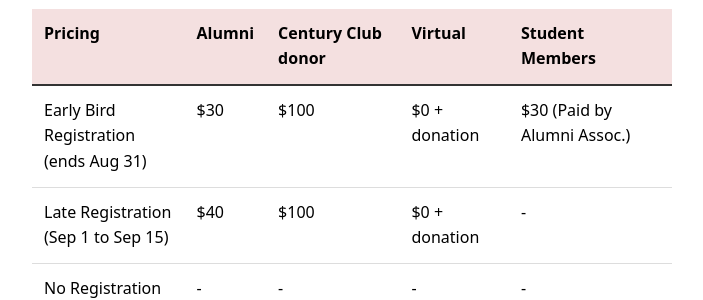
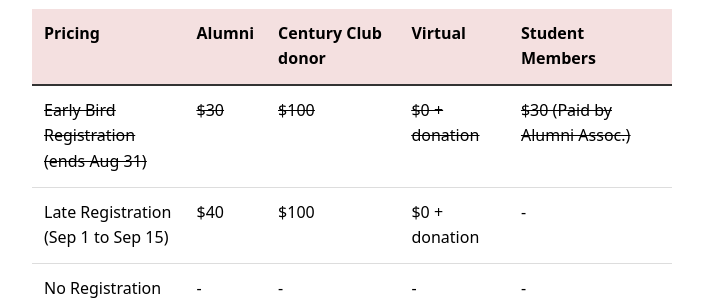
Before and after one commit to mciechanumich/WES100, a Jekyll site: the page built from docs/index.html, in a window 1280 px wide. Shown: the part 1423-1723 px from the top of the page, without its empty margins (288-991 px from the left). Built offline with Jekyll 4.4.1, drawn with Linux system fonts in a browser that asks for light colours.

Commit message:
fix: strike

```diff
--- a/docs/index.html
+++ b/docs/index.html
@@ -102,17 +102,17 @@ Early registration is $30 during August. After August, late registration will be
             </div>
 
             <!-- Data Row 1 -->
-            <div class="div-table-row" class="crossed-out">
-              <div class="div-table-cell">
+            <div class="div-table-row crossed-out">
+              <div class="div-table-cell crossed-out">
 Early Bird Registration
 <br/>
 (ends Aug 31)
 </div>
 
-            <div class="div-table-cell">$30</div>
-              <div class="div-table-cell">$100</div>
-              <div class="div-table-cell">$0 + donation</div>
-              <div class="div-table-cell">$30 (Paid by Alumni Assoc.)</div>
+            <div class="div-table-cell crossed-out">$30</div>
+              <div class="div-table-cell crossed-out">$100</div>
+              <div class="div-table-cell crossed-out">$0 + donation</div>
+              <div class="div-table-cell crossed-out">$30 (Paid by Alumni Assoc.)</div>
             </div>
 
             <!-- Data Row 2 -->
```
